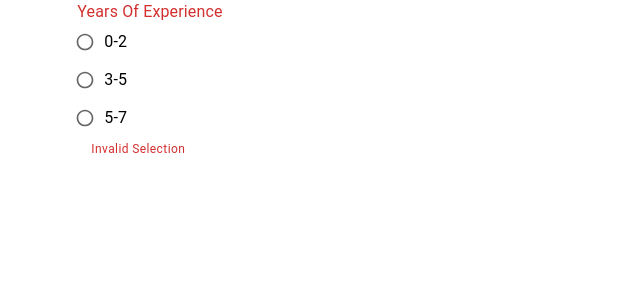
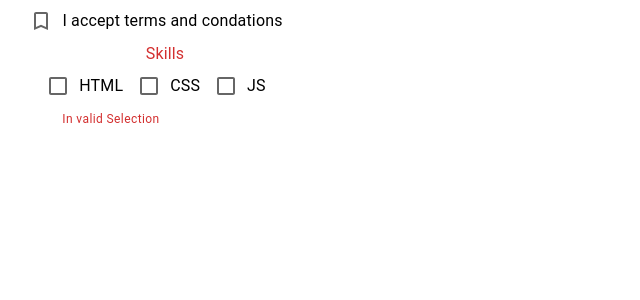
Before and after one commit to SallamRady/React-MUI, a React (Create React App) app: page / in a window 1280 px wide. Shown: the top 300 px of the page, without its empty margins (0-640 px from the left). Built offline with nearby package versions, Linux system fonts and the light colour scheme.

Commit message:
checkbox

```diff
--- a/src/App.tsx
+++ b/src/App.tsx
@@ -4,6 +4,7 @@ import MUITypography from "./components/01-MUITypography";
 import MUITextfield from "./components/03-MUITextField";
 import MUISelectFiled from "./components/04-MUISelectField";
 import MUIRadioBtn from "./components/05.MUIRadioBtn";
+import MUICheckBox from "./components/06.MUICheckbox";
 
 function App() {
   return (
@@ -12,7 +13,8 @@ function App() {
       {/* <MUIButtons /> */}
       {/* <MUITextfield /> */}
       {/* <MUISelectFiled /> */}
-      <MUIRadioBtn />
+      {/* <MUIRadioBtn /> */}
+      <MUICheckBox />
     </div>
   );
 }
--- /dev/null
+++ b/src/components/06.MUICheckbox.tsx
@@ -0,0 +1,95 @@
+import {
+  Box,
+  Checkbox,
+  FormControl,
+  FormControlLabel,
+  FormGroup,
+  FormHelperText,
+  FormLabel,
+} from "@mui/material";
+import { useState } from "react";
+import BookmarkIcon from "@mui/icons-material/Bookmark";
+import BookmarkBorderOutlinedIcon from "@mui/icons-material/BookmarkBorderOutlined";
+
+export default function MUICheckBox() {
+  // TODO::declare and define component state and variables
+  const [accept, setAccept] = useState(false);
+  const [Skills, setSkills] = useState<string[]>([]);
+
+  const handleChange = (e: React.ChangeEvent<HTMLInputElement>) => {
+    console.log(e.target.checked);
+    setAccept(e.target.checked);
+  };
+
+  const handleSkillsChange = (e: React.ChangeEvent<HTMLInputElement>) => {
+    let idx = Skills.indexOf(e.target.value);
+    if (idx == -1) {
+      setSkills([...Skills, e.target.value]);
+    } else {
+      setSkills((prev) => prev.filter((sk) => sk != e.target.value));
+    }
+    console.log(Skills);
+  };
+
+  return (
+    <>
+      <Box width="330px">
+        <FormControlLabel
+          label="I accept terms and condations"
+          control={
+            <Checkbox
+              checked={accept}
+              onChange={handleChange}
+              icon={<BookmarkBorderOutlinedIcon />} //for check box in normal stat
+              checkedIcon={<BookmarkIcon />} //icon in checked state
+            />
+          }
+        />
+      </Box>
+      {/* Check Button Group */}
+      <Box width="330px">
+        <FormControl error>
+          <FormLabel>Skills</FormLabel>
+          {/*
+          <FormGroup >
+           */}
+          <FormGroup
+            row //make btns horizental
+          >
+            <FormControlLabel
+              label="HTML"
+              control={
+                <Checkbox
+                  checked={Skills.includes("html")}
+                  value={"html"}
+                  onChange={handleSkillsChange}
+                />
+              }
+            />
+            <FormControlLabel
+              label="CSS"
+              control={
+                <Checkbox
+                  checked={Skills.includes("css")}
+                  value={"css"}
+                  onChange={handleSkillsChange}
+                />
+              }
+            />
+            <FormControlLabel
+              label="JS"
+              control={
+                <Checkbox
+                  checked={Skills.includes("js")}
+                  value={"js"}
+                  onChange={handleSkillsChange}
+                />
+              }
+            />
+          </FormGroup>
+          <FormHelperText>In valid Selection</FormHelperText>
+        </FormControl>
+      </Box>
+    </>
+  );
+}
```
